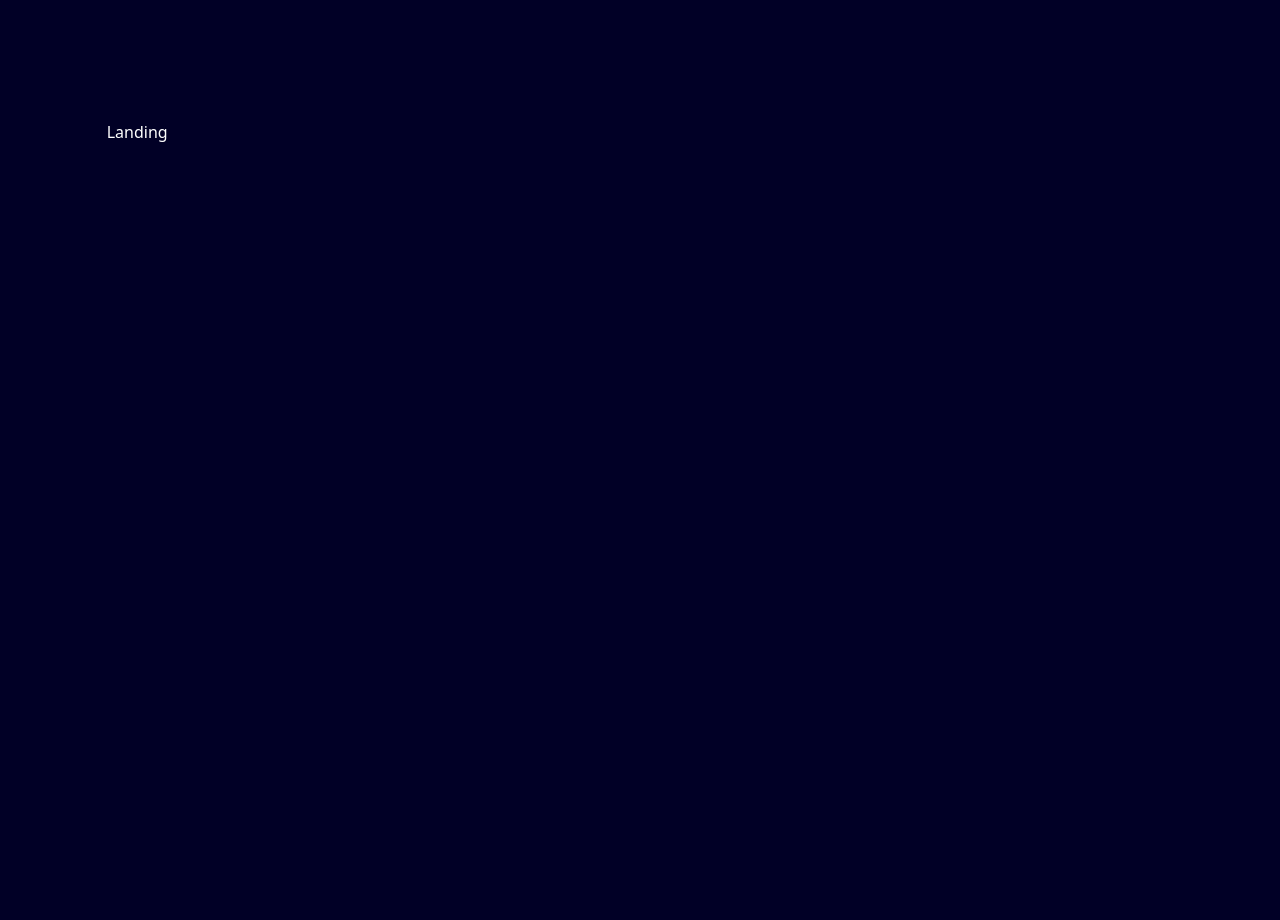
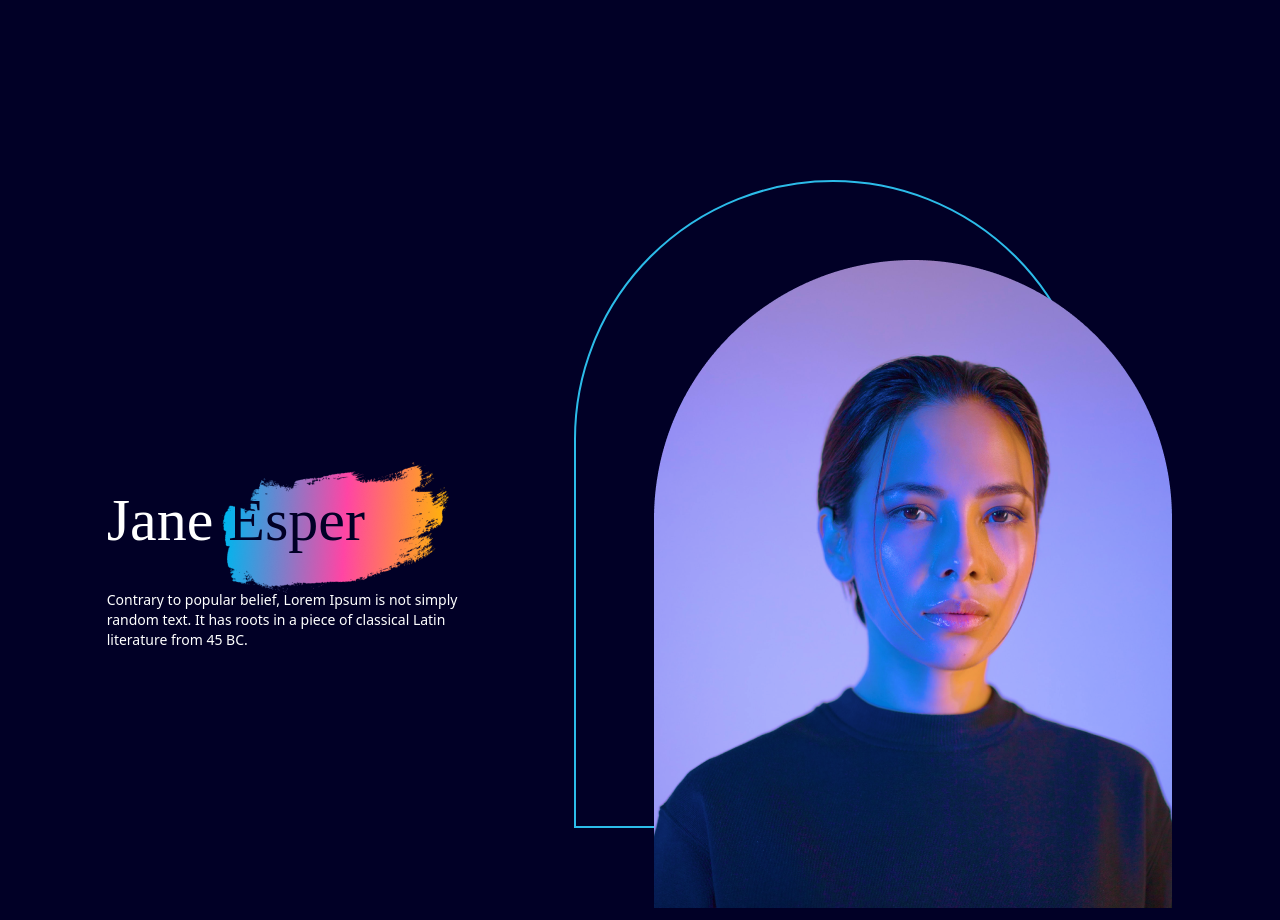
Before and after one commit to FumCode/react-portfolio-webapp, a React (Vite) app: page / in a window 1280 px wide. Shown: the part 680-1600 px from the top of the page. Built offline with nearby package versions, Linux system fonts and the light colour scheme.

Commit message:
Landing page

```diff
--- a/src/scenes/Landing.jsx
+++ b/src/scenes/Landing.jsx
@@ -1,8 +1,61 @@
-
-
-const Landing = () => {
+import useMediaQuery  from "../hooks/useMediaQuery";
+import { motion } from "framer-motion";
+import AnchorLink from "react-anchor-link-smooth-scroll";
+import profileImage from '../assets/profile-image.png'
+const Landing = ({setSelectedPage}) => {
+    const isAboveMediaScreens = useMediaQuery('(min-width: 1060px)');
     return (
-        <div>Landing</div>
+        <section id='home' className='md:flex md:justify-between md:items-center md:h-full gap-16 py-10'>
+        {/*IMAGE SECTION*/}
+            <div className="basis-3/5 z-10 mt-16 md:mt-32 flex justify-center md:order-2">
+                {isAboveMediaScreens ? (
+                    <div
+                        className="relative z-0 ml-20 before:absolute before:-top-20 before:-left-20 before:rounded-t-[400px]
+            before:w-full before:max-w-[400px] md:before:max-w-[600px] before:h-full before:border-2 before:border-blue before:z-[-1]"
+                    >
+                        <img
+                            alt="profile"
+                            className="hover:filter hover:saturate-200 transition duration-500 z-10 w-full max-w-[400px] md:max-w-[600px]"
+                            src={profileImage}
+                        />
+                    </div>
+                ) : (
+                    <img
+                        alt="profile"
+                        className="z-10 w-full max-w-[400px] md:max-w-[600px]"
+                        src={profileImage}
+                    />
+                )}
+            </div>
+            {/*MAIN SECTION*/}
+                <div className='z-30 basis-2/5 mt-12 md:mt-32'>
+                {/*HEADINGS*/}
+                    <motion.div
+                        initial='hidden'
+                        whileInView='visible'
+                        viewport={{ once: true, amount: 0.5 }}
+                        transition={{duration: 0.5 }}
+                        variants={{
+                        hidden: { opacity: 0, x: -50 },
+                            visible : { opacity: 1, x: 0 }
+                        }}
+                    >
+                        <p className='text-6xl font-playfair z-10 text-center
+                        md:text-start'>
+                            Jane {''}
+                            <span className='xs:relative xs:text-deep-blue xs:font-samibolt
+                            x-20 xs:before:content-brush before:absolute before:-left-[25px]
+                            before:-top-[70px] before:z-[-1]'>
+                                Esper
+                            </span>
+                        </p>
+                        <p className='mt-10 mb-7 text-sm text-center md:text-start'>
+                            Contrary to popular belief, Lorem Ipsum is not simply random text.
+                            It has roots in a piece of classical Latin literature from 45 BC.
+                        </p>
+                    </motion.div>
+                </div>
+        </section>
     )
 }
 export default Landing
```
